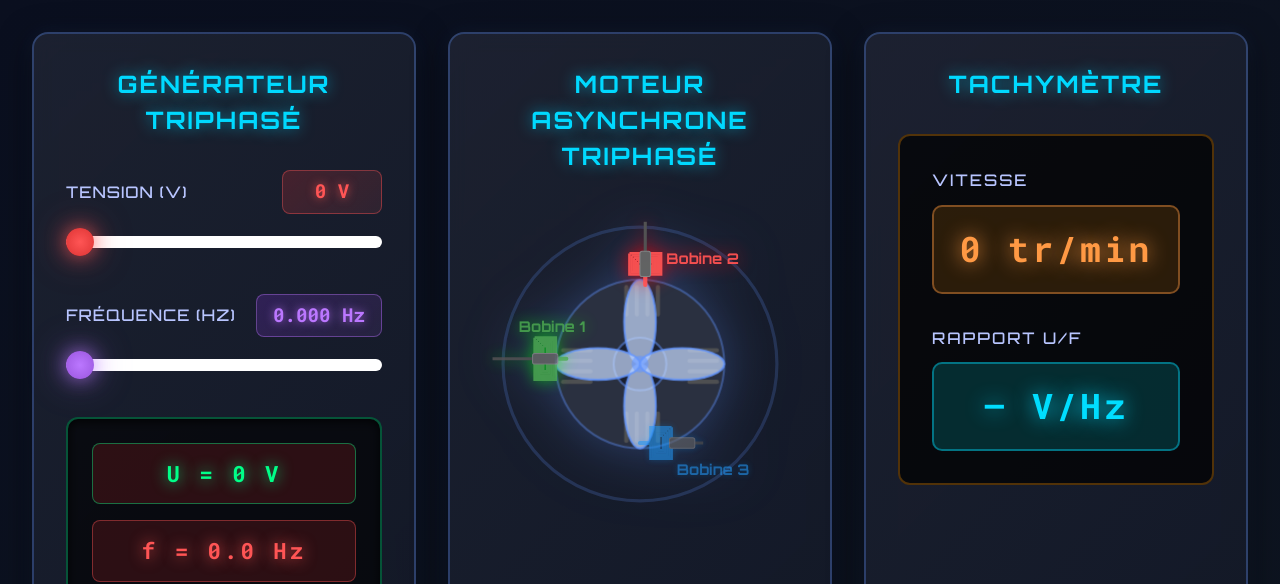
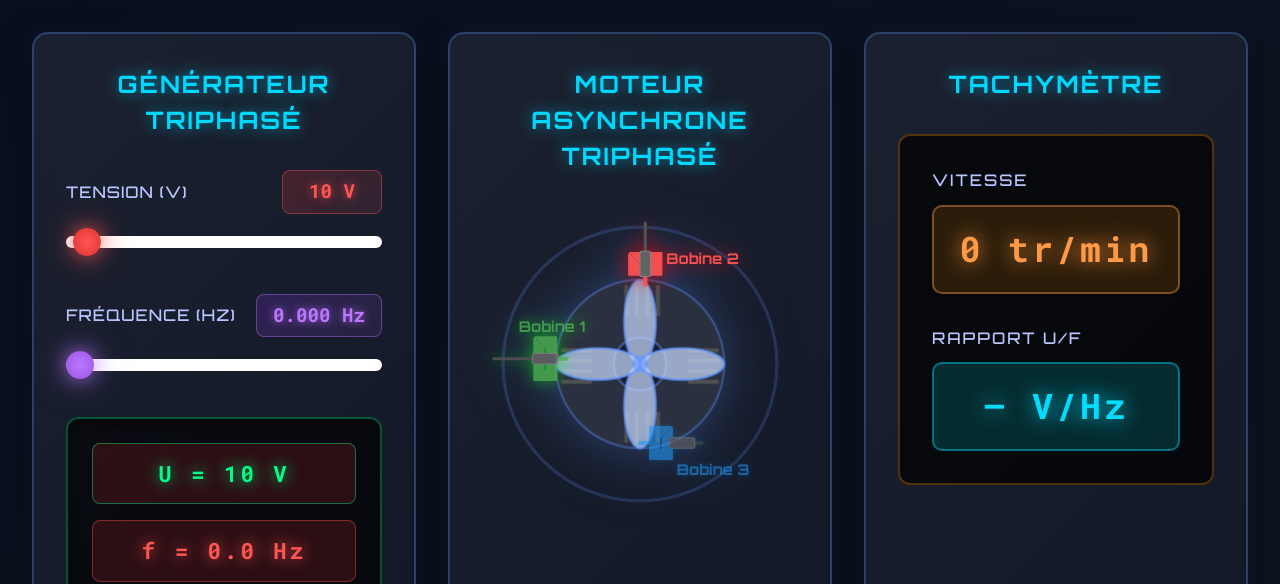
Before and after one commit to shafik29/moteur-asynchrone-simulation, a React (Vite) app in the folder project 2/: page / in a window 1280 px wide. Shown: the top 584 px of the page. Built offline with nearby package versions, Linux system fonts and the light colour scheme.

Commit message:
Update App.tsx

```diff
--- a/project 2/src/App.tsx
+++ b/project 2/src/App.tsx
@@ -1,7 +1,7 @@
 import { useState, useEffect, useRef } from 'react';
 
 function App() {
-  const [voltage, setVoltage] = useState(0);
+  const [voltage, setVoltage] = useState(10);
   const [frequency, setFrequency] = useState(0);
   const rotorRef = useRef<SVGGElement>(null);
   const animationRef = useRef<number>(0);
```
